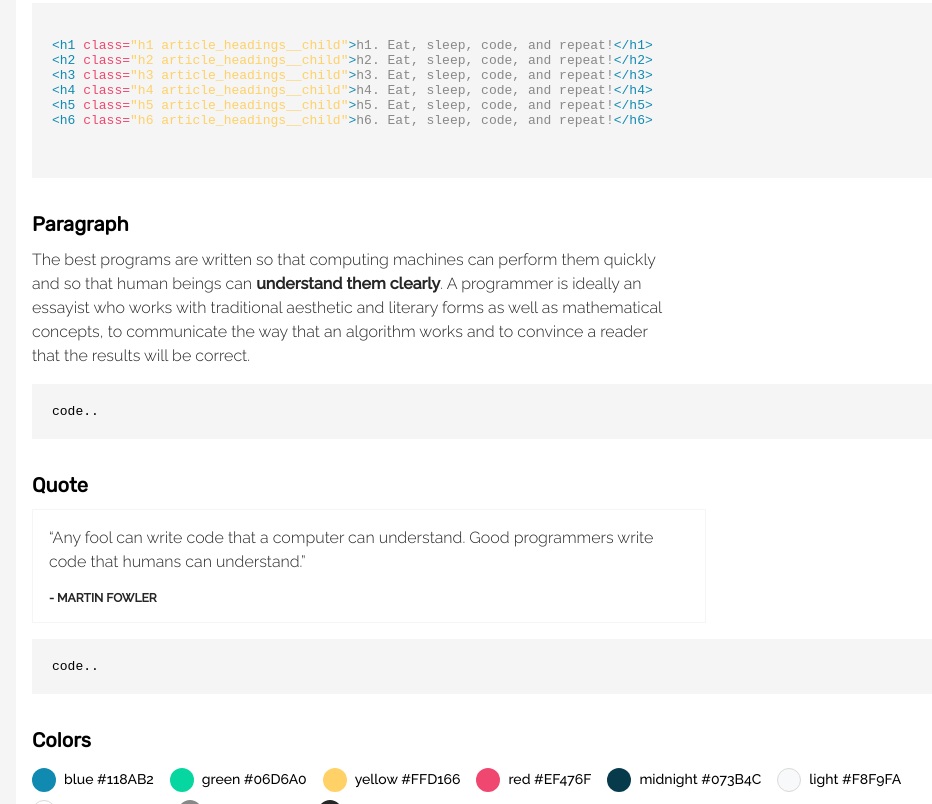
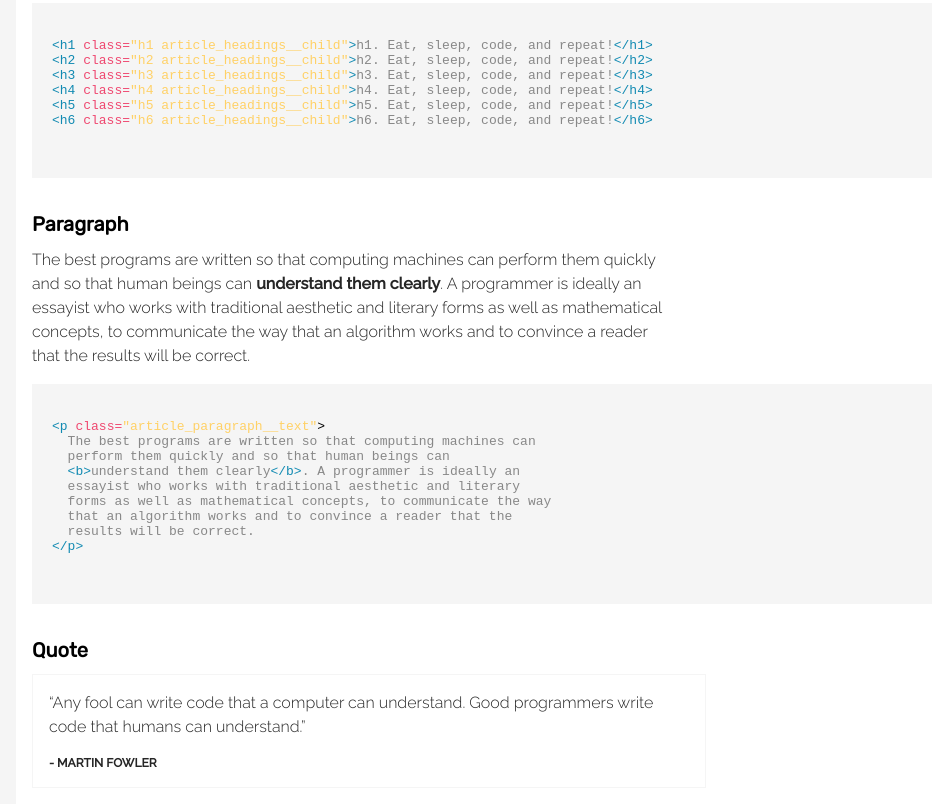
Before and after one commit to kenqefh/component-library-essentials, a plain HTML site: page index.html in a window 1280 px wide. Shown: the part 473-1277 px from the top of the page, without its empty margins (144-1076 px from the left). Drawn offline with Linux system fonts and the light colour scheme.

Commit message:
article paragraph code done

```diff
--- a/index.html
+++ b/index.html
@@ -69,7 +69,19 @@
                   results will be correct.
                 </p>
               </div>
-              <code class="article__code"> code.. </code>
+              <pre class="article__code">
+                  <code>
+<span class="code_blue">&lt;p</span> <span class="code_red">class=</span><span class="code_yellow">"article_paragraph__text"</span>&gt;
+  <span class="code_gray">The best programs are written so that computing machines can
+  perform them quickly and so that human beings can</span>
+  <span class="code_blue">&lt;b&gt;</span><span class="code_gray">understand them clearly</span><span class="code_blue">&lt;/b&gt;</span><span class="code_gray">. A programmer is ideally an
+  essayist who works with traditional aesthetic and literary
+  forms as well as mathematical concepts, to communicate the way
+  that an algorithm works and to convince a reader that the
+  results will be correct.</span>
+<span class="code_blue">&lt;/p&gt;</span>
+                </code>
+              </pre>
             </article>
 
             <article class="article">
```
